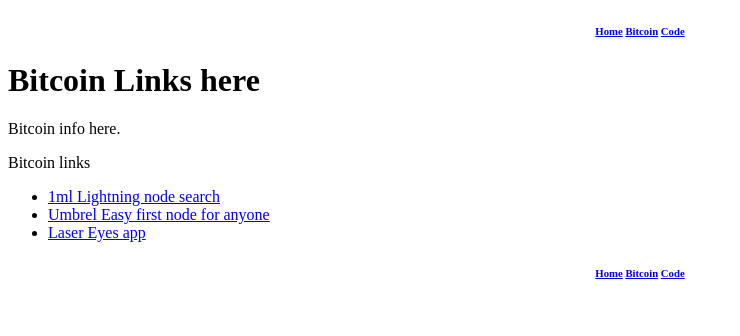
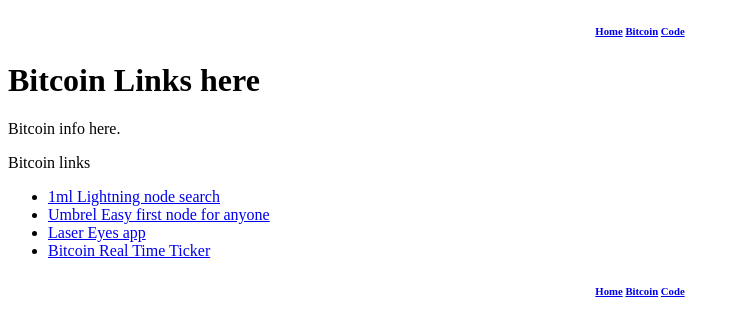
Before and after one commit to lnBadwolf/lnbadwolf.github.io, a plain HTML site: page bitcoin.html in a window 1280 px wide. Shown: the whole page, without its empty margins (0-740 px from the left). Drawn offline with Linux system fonts and the light colour scheme.

Commit message:
Update bitcoin.html

```diff
--- a/bitcoin.html
+++ b/bitcoin.html
@@ -22,6 +22,12 @@
     <li>
      <a href="https://memed.io/laser-eyes-meme-maker">Laser Eyes app </a>
     </li>
+    <li>
+     <a href="https://bitcointicker.co/">Bitcoin Real Time Ticker</a>
+    </li>
+
+
+
     </ul>
 
     </p>
```
